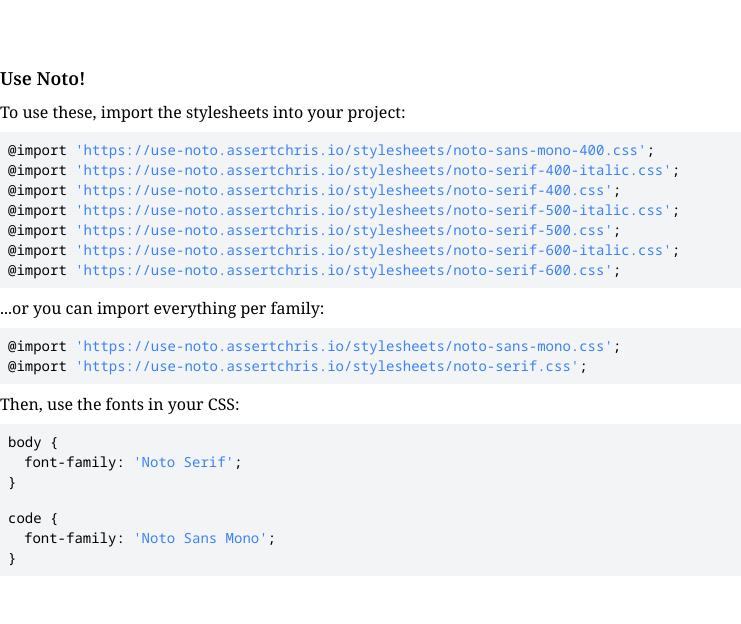
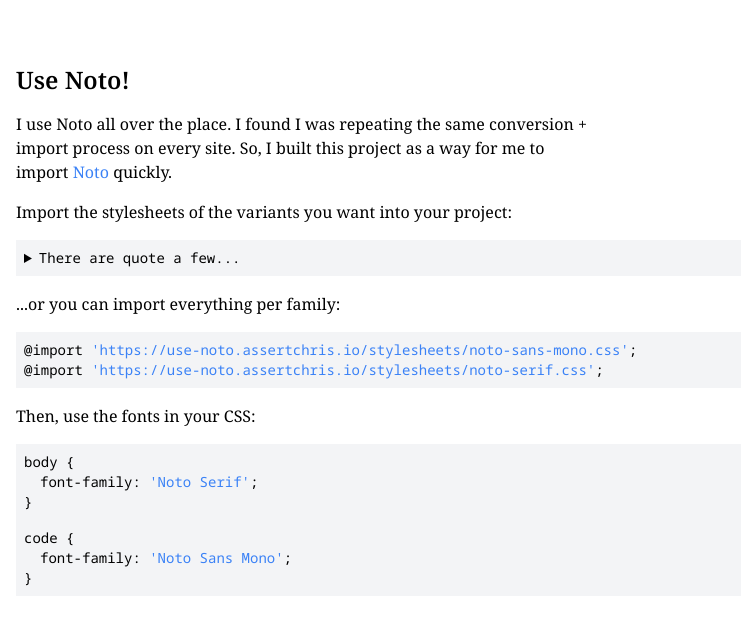
Before and after one commit to assertchris/use-noto-web-old, a Next.js app: page / in a window 1280 px wide. Shown: the top 624 px of the page, without its empty margins (0-741 px from the left). Built offline with nearby package versions, Linux system fonts and the light colour scheme.

Commit message:
Improve design

```diff
--- a/pages/components/layout.js
+++ b/pages/components/layout.js
@@ -10,7 +10,7 @@
                 <link rel="stylesheet" href="/stylesheets/noto-sans-mono.css" />
                 <link rel="stylesheet" href="/stylesheets/noto-serif.css" />
             </Head>
-            {children}
+            <div className="container mx-auto px-4">{children}</div>
             <style jsx global>{`
                 body {
                     font-family: 'Noto Serif';
@@ -19,6 +19,11 @@
                 code {
                     font-family: 'Noto Sans Mono';
                 }
+
+                * + code,
+                * + p {
+                    margin-top: 1rem;
+                }
             `}</style>
         </div>
     )
--- a/pages/index.js
+++ b/pages/index.js
@@ -3,33 +3,48 @@
 const Index = function() {
     return (
         <Layout>
-            <h1 className="text-lg font-semibold my-2">Use Noto!</h1>
-            <p>To use these, import the stylesheets into your project:</p>
+            <h1 className="text-2xl font-semibold">Use Noto!</h1>
+            <p className="max-w-xl">
+                I use Noto all over the place. I found I was repeating the same conversion + import process on every
+                site. So, I built this project as a way for me to import{' '}
+                <a href="https://www.google.com/get/noto/" className="text-blue-500">
+                    Noto
+                </a>{' '}
+                quickly.
+            </p>
+            <p className="max-w-xl">Import the stylesheets of the variants you want into your project:</p>
             {/* prettier-ignore */}
-            <code className="block bg-gray-100 p-2 my-2 text-sm">
-                <div>@import <span className="text-blue-500">'{process.env.DOMAIN}/stylesheets/noto-sans-mono-400.css'</span>;</div>
-                <div>@import <span className="text-blue-500">'{process.env.DOMAIN}/stylesheets/noto-serif-400-italic.css'</span>;</div>
-                <div>@import <span className="text-blue-500">'{process.env.DOMAIN}/stylesheets/noto-serif-400.css'</span>;</div>
-                <div>@import <span className="text-blue-500">'{process.env.DOMAIN}/stylesheets/noto-serif-500-italic.css'</span>;</div>
-                <div>@import <span className="text-blue-500">'{process.env.DOMAIN}/stylesheets/noto-serif-500.css'</span>;</div>
-                <div>@import <span className="text-blue-500">'{process.env.DOMAIN}/stylesheets/noto-serif-600-italic.css'</span>;</div>
-                <div>@import <span className="text-blue-500">'{process.env.DOMAIN}/stylesheets/noto-serif-600.css'</span>;</div>
+            <code className="block bg-gray-100 p-2 text-sm overflow-x-auto">
+                <details>
+                    <summary>
+                        There are quote a few...
+                    </summary>
+                    <div className="mt-2">
+                        <div className="whitespace-no-wrap">@import <span className="text-blue-500">'{process.env.DOMAIN}/stylesheets/noto-sans-mono-400.css'</span>;</div>
+                        <div className="whitespace-no-wrap">@import <span className="text-blue-500">'{process.env.DOMAIN}/stylesheets/noto-serif-400-italic.css'</span>;</div>
+                        <div className="whitespace-no-wrap">@import <span className="text-blue-500">'{process.env.DOMAIN}/stylesheets/noto-serif-400.css'</span>;</div>
+                        <div className="whitespace-no-wrap">@import <span className="text-blue-500">'{process.env.DOMAIN}/stylesheets/noto-serif-500-italic.css'</span>;</div>
+                        <div className="whitespace-no-wrap">@import <span className="text-blue-500">'{process.env.DOMAIN}/stylesheets/noto-serif-500.css'</span>;</div>
+                        <div className="whitespace-no-wrap">@import <span className="text-blue-500">'{process.env.DOMAIN}/stylesheets/noto-serif-600-italic.css'</span>;</div>
+                        <div className="whitespace-no-wrap">@import <span className="text-blue-500">'{process.env.DOMAIN}/stylesheets/noto-serif-600.css'</span>;</div>
+                    </div>
+                </details>
             </code>
-            <p>...or you can import everything per family:</p>
+            <p className="max-w-xl">...or you can import everything per family:</p>
             {/* prettier-ignore */}
-            <code className="block bg-gray-100 p-2 my-2 text-sm">
-                <div>@import <span className="text-blue-500">'{process.env.DOMAIN}/stylesheets/noto-sans-mono.css'</span>;</div>
-                <div>@import <span className="text-blue-500">'{process.env.DOMAIN}/stylesheets/noto-serif.css'</span>;</div>
+            <code className="block bg-gray-100 p-2 text-sm overflow-x-auto">
+                <div className="whitespace-no-wrap">@import <span className="text-blue-500">'{process.env.DOMAIN}/stylesheets/noto-sans-mono.css'</span>;</div>
+                <div className="whitespace-no-wrap">@import <span className="text-blue-500">'{process.env.DOMAIN}/stylesheets/noto-serif.css'</span>;</div>
             </code>
-            <p>Then, use the fonts in your CSS:</p>
+            <p className="max-w-xl">Then, use the fonts in your CSS:</p>
             {/* prettier-ignore */}
-            <code className="block bg-gray-100 p-2 my-2 text-sm">
-                <div>body {`{`}</div>
+            <code className="block bg-gray-100 p-2 text-sm overflow-x-auto">
+                <div>body {'{'}</div>
                 <div className="ml-4">font-family: <span className="text-blue-500">'Noto Serif'</span>;</div>
-                <div>{`}`}</div>
-                <div className="mt-4">code {`{`}</div>
+                <div>{'}'}</div>
+                <div className="mt-4">code {'{'}</div>
                 <div className="ml-4">font-family: <span className="text-blue-500">'Noto Sans Mono'</span>;</div>
-                <div>{`}`}</div>
+                <div>{'}'}</div>
             </code>
         </Layout>
     )
```
